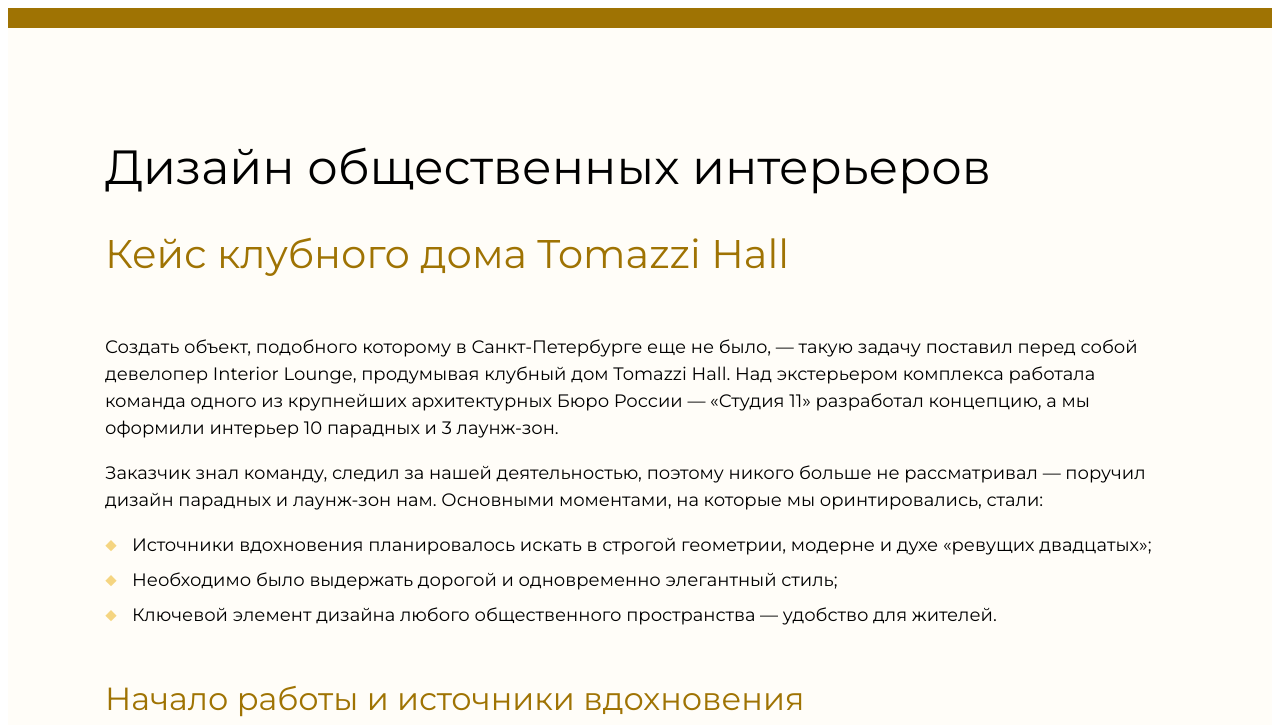
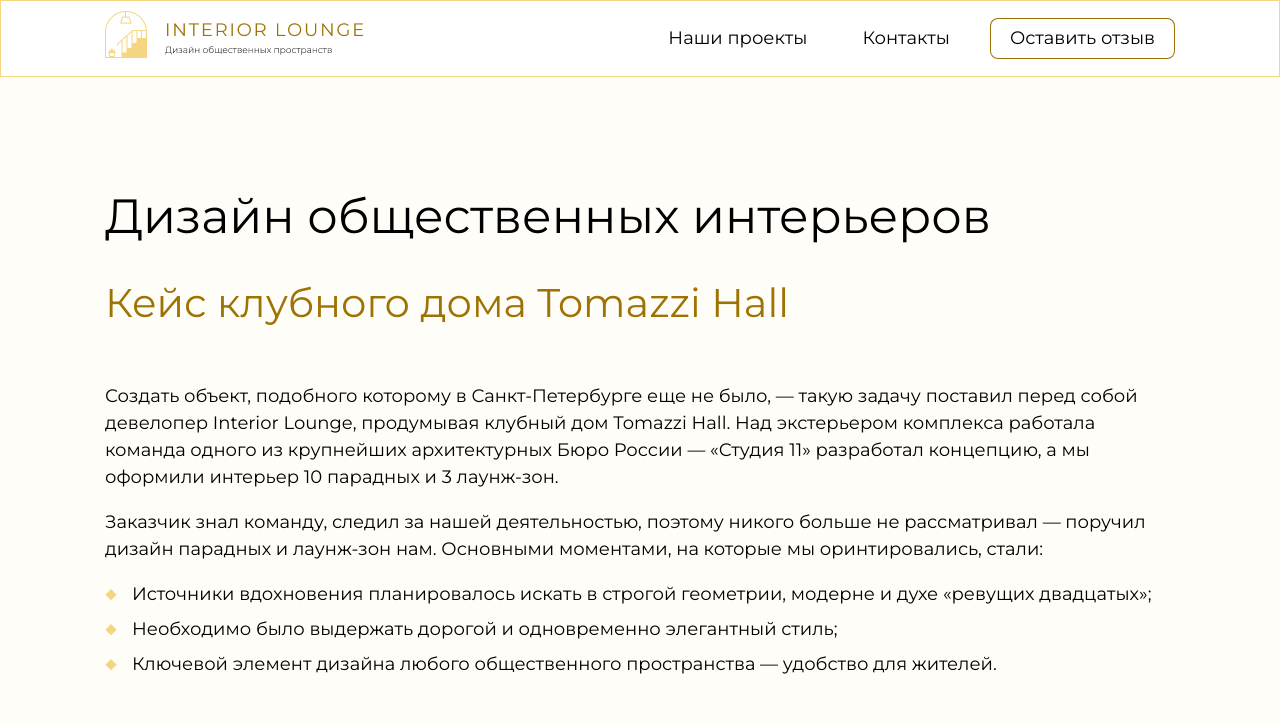
Before and after one commit to DmitriyKorotkovU/project-for-cms, a website: page source/index.html in a window 1280 px wide. Shown: the top 725 px of the page. Drawn offline with nearby package versions, Linux system fonts and the light colour scheme; files that its build step writes are made by us from their sources.

Commit message:
Добавляет header

```diff
--- a/source/index.html
+++ b/source/index.html
@@ -3,16 +3,52 @@
 
 <head>
   <meta charset="UTF-8">
-  <title>Название проекта</title>
+  <title>Interior Lounge</title>
   <meta name="viewport" content="width=device-width,initial-scale=1">
   <link rel="stylesheet" href="styles/styles.css">
   <script src="scripts/index.js" defer></script>
 </head>
 
 <body class="page__body">
-  <header class="header">
-    <div class="wrapper"></div>
+
+  <header class="page-header">
+    <div class="wrapper">
+      <div class="page-header__wrapper">
+        <div class="page-header__logo-wrapper">
+          <a href="index.html">
+            <img src="images/logo.png" width="262" height="47" alt="Логотип Interior Lounge.">
+          </a>
+        </div>
+        <nav class="page-header__menu">
+          <div class="menu-primary-container">
+            <ul class="menu">
+              <li class="menu-item menu-item-has-children">
+                <a href="#">Наши проекты</a>
+                <ul class="sub-menu">
+                  <li class="menu-item">
+                    <a href="#">Tomazzi Hall</a>
+                  </li>
+                  <li class="menu-item">
+                    <a href="#">Lounge Hall</a>
+                  </li>
+                  <li class="menu-item">
+                    <a href="#">Astra Hall</a>
+                  </li>
+                </ul>
+              </li>
+              <li class="menu-item">
+                <a href="#">Контакты</a>
+              </li>
+              <li class="menu-item custom-menu-item">
+                <a href="#">Оставить отзыв</a>
+              </li>
+            </ul>
+          </div>
+        </nav>
+      </div>
+    </div>
   </header>
+
   <main class="page-main">
     <section class="main-area">
       <div class="wrapper">
--- a/source/styles/blocks/header.scss
+++ /dev/null
@@ -1,5 +0,0 @@
-.header {
-  background-color: $brand-color;
-  color: #ffffff;
-  padding: 10px 15px;
-}
--- /dev/null
+++ b/source/styles/blocks/menu-primary-container.scss
@@ -0,0 +1,65 @@
+.menu-primary-container .menu {
+  display: flex;
+  align-items: flex-start;
+  flex-wrap: wrap;
+  margin: 0;
+  list-style-type: none;
+}
+
+.menu-primary-container .custom-menu-item {
+  margin-left: 20px;
+  box-shadow: inset 0 0 0 1px $brand-color;
+  border-radius: 8px;
+}
+
+.menu-primary-container .menu-item a {
+  display: block;
+  text-decoration: none;
+  color: $primary-text-color;
+  font-size: 18px;
+  line-height: 1.5;
+  padding: 7px 20px;
+  cursor: pointer;
+}
+
+.menu-primary-container .menu-item a:hover {
+  color: $brand-color;
+}
+
+.menu-primary-container .menu-item a:active {
+  opacity: 0.7;
+}
+
+.menu-primary-container .menu-item-has-children {
+  position: relative;
+  background-image: url("../../images/icons/stack.svg#sub-menu");
+  background-position: 89% center;
+  background-size: 12px 6px;
+  background-repeat: no-repeat;
+}
+
+.menu-primary-container .menu-item-has-children a {
+  padding-right: 35px;
+}
+
+.menu-primary-container .menu-item-has-children:hover .sub-menu {
+  display: block;
+}
+
+.menu-primary-container .sub-menu {
+  display: none;
+  position: absolute;
+  top: 30px;
+  left: 20px;
+  min-width: 200px;
+  padding: 20px 0 12px;
+  margin: 0;
+  list-style-type: none;
+  background-color: $page-header-color;
+  box-shadow: 0 4px 8px 0 rgba(97, 97, 97, 0.18), 0 2px 4px 0 rgba(97, 97, 97, 0.18);
+  z-index: 2;
+}
+
+.menu-primary-container .sub-menu a {
+  padding: 16px 12px;
+}
--- /dev/null
+++ b/source/styles/blocks/page-header.scss
@@ -0,0 +1,19 @@
+.page-header {
+  background-color: $page-header-color;
+  color: $primary-text-color;
+  border: 1px solid $border-color;
+}
+
+.page-header__wrapper {
+  display: flex;
+  justify-content: space-between;
+}
+
+.page-header__logo-wrapper {
+  margin-top: 10px;
+  margin-right: 30px;
+}
+
+.page-header__menu {
+  padding: 17px 0;
+}
--- a/source/styles/global/global.scss
+++ b/source/styles/global/global.scss
@@ -7,6 +7,7 @@
 }
 
 body {
+  margin: 0;
   font-family: $primary-font;
   font-weight: 400;
   font-size: 18px;
--- a/source/styles/global/variables.scss
+++ b/source/styles/global/variables.scss
@@ -3,6 +3,7 @@
 $primary-font: "Montserrat", Arial, sans-serif;
 $secondary-font: "IBM Plex Sans", Arial, sans-serif;
 
+$page-header-color: #ffffff;
 $primary-text-color: #000000;
 $brand-color: #9f7303;
 $page-main-color: #fffdf8;
--- a/source/styles/styles.scss
+++ b/source/styles/styles.scss
@@ -4,7 +4,8 @@
 @import "./global/fonts.scss";
 
 /* BLOCKS */
-@import "./blocks/header.scss";
+@import "./blocks/page-header.scss";
+@import "./blocks/menu-primary-container.scss";
 @import "./blocks/page-main.scss";
 @import "./blocks/wysiwyg-wrapper.scss";
 @import "./blocks/page-footer.scss";
```
Also changed, not shown: source/images/icons/sub-menu.svg (added), source/images/logo.png (added).
